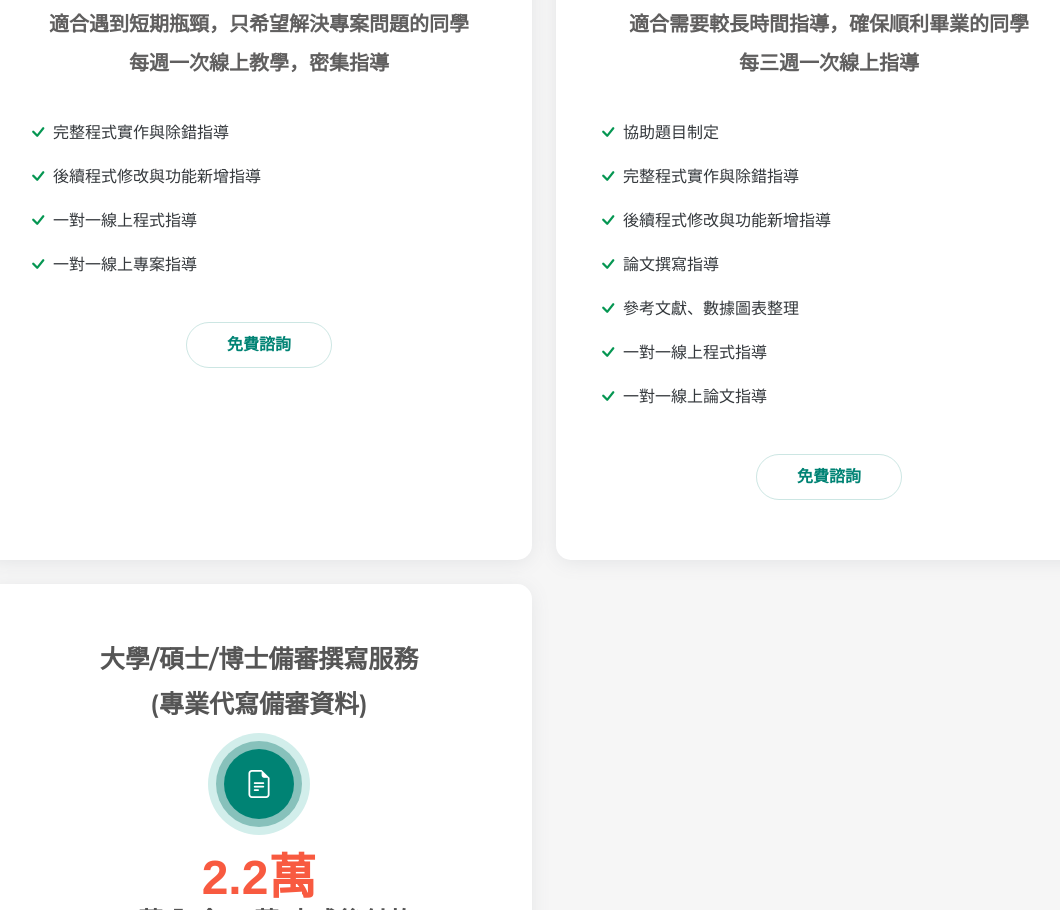
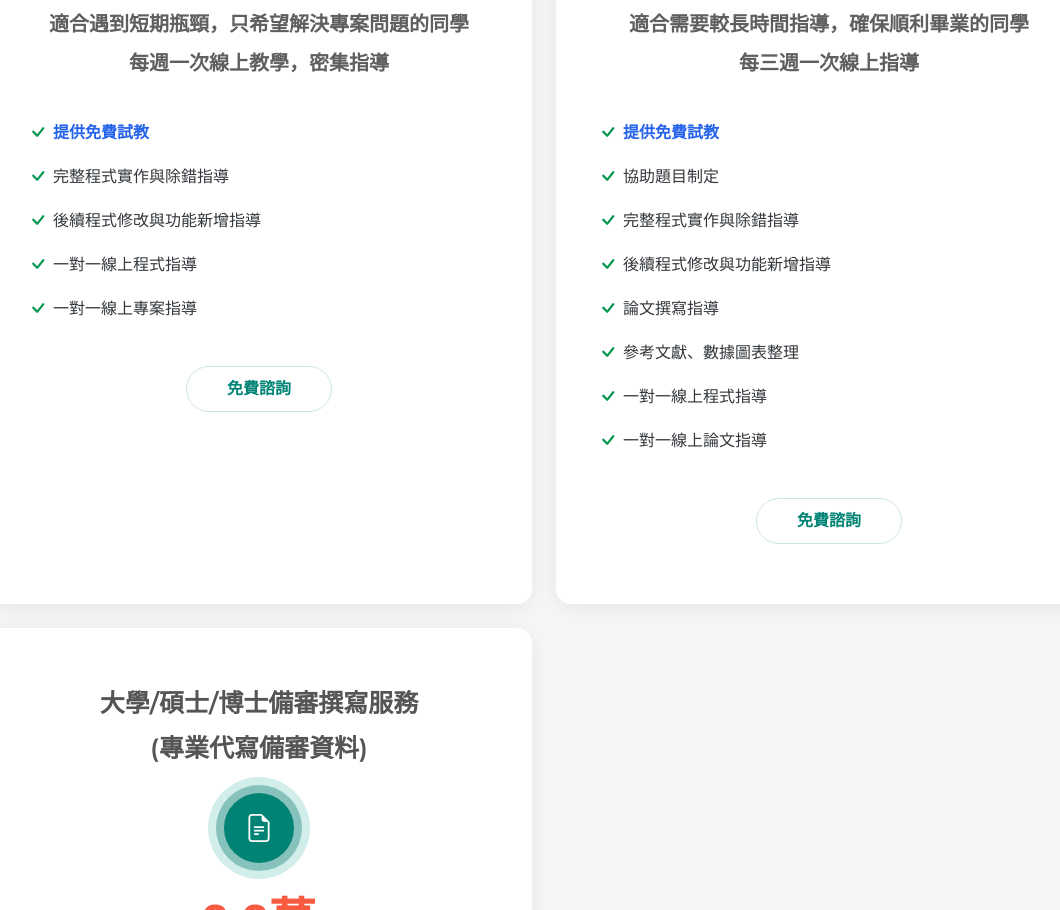
Before and after one commit to graycat4658/ntu-eecs-website, a plain HTML site: page index.html in a window 1280 px wide. Shown: the part 6904-7814 px from the top of the page, without its empty margins (96-1156 px from the left). Drawn offline with nearby package versions, Linux system fonts and the light colour scheme.

Commit message:
Add files via upload

```diff
--- a/index.html
+++ b/index.html
@@ -585,6 +585,7 @@
               <h5>適合遇到短期瓶頸，只希望解決專案問題的同學</h5>
               <h5>每週一次線上教學，密集指導</h5>
               <ul>
+                <li><i class="bi bi-check"></i> <strong style="color: #2563eb;">提供免費試教</strong></li>
                 <li><i class="bi bi-check"></i> 完整程式實作與除錯指導</li>
                 <li><i class="bi bi-check"></i> 後續程式修改與功能新增指導</li>
                 <li><i class="bi bi-check"></i> 一對一線上程式指導</li>
@@ -606,6 +607,7 @@
             <h5>適合需要較長時間指導，確保順利畢業的同學</h5>
             <h5>每三週一次線上指導</h5>
             <ul>
+              <li><i class="bi bi-check"></i> <strong style="color: #2563eb;">提供免費試教</strong></li>
               <li><i class="bi bi-check"></i> 協助題目制定</li>
               <li><i class="bi bi-check"></i> 完整程式實作與除錯指導</li>
               <li><i class="bi bi-check"></i> 後續程式修改與功能新增指導</li>
```
